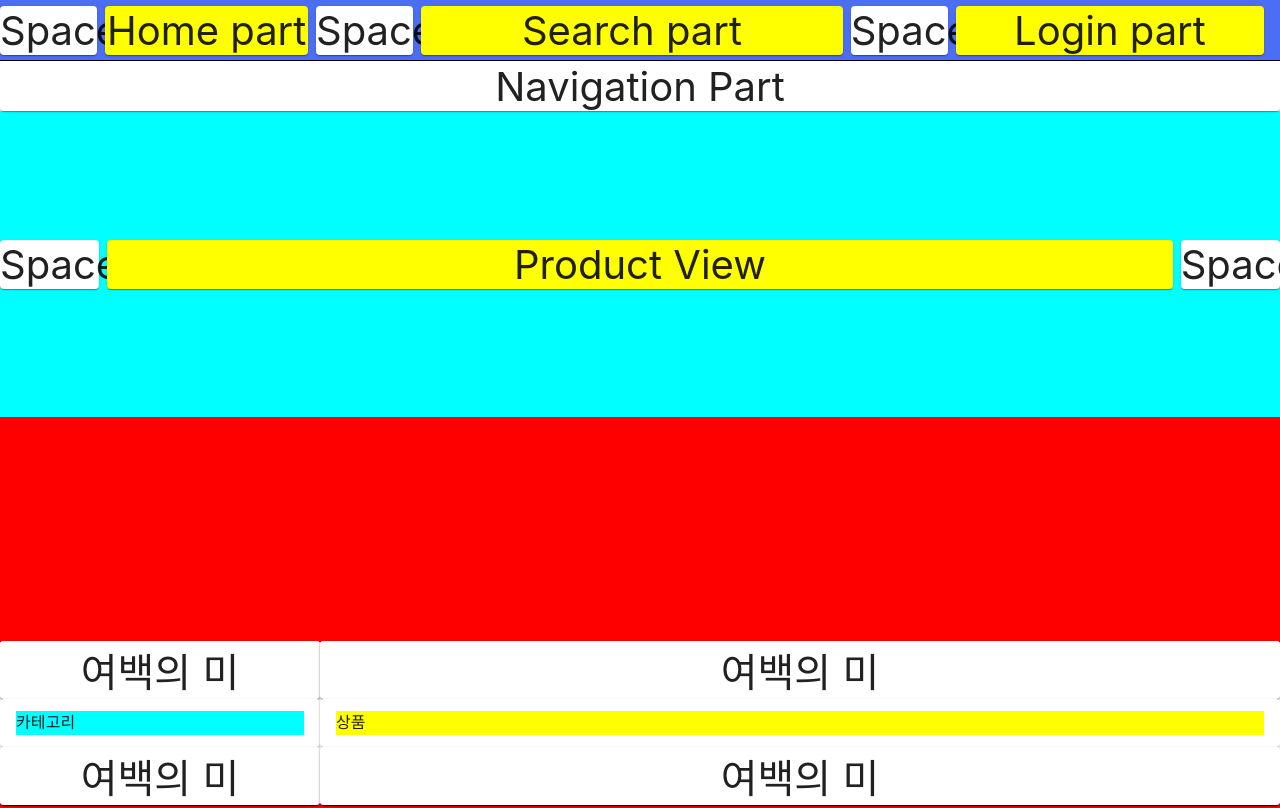
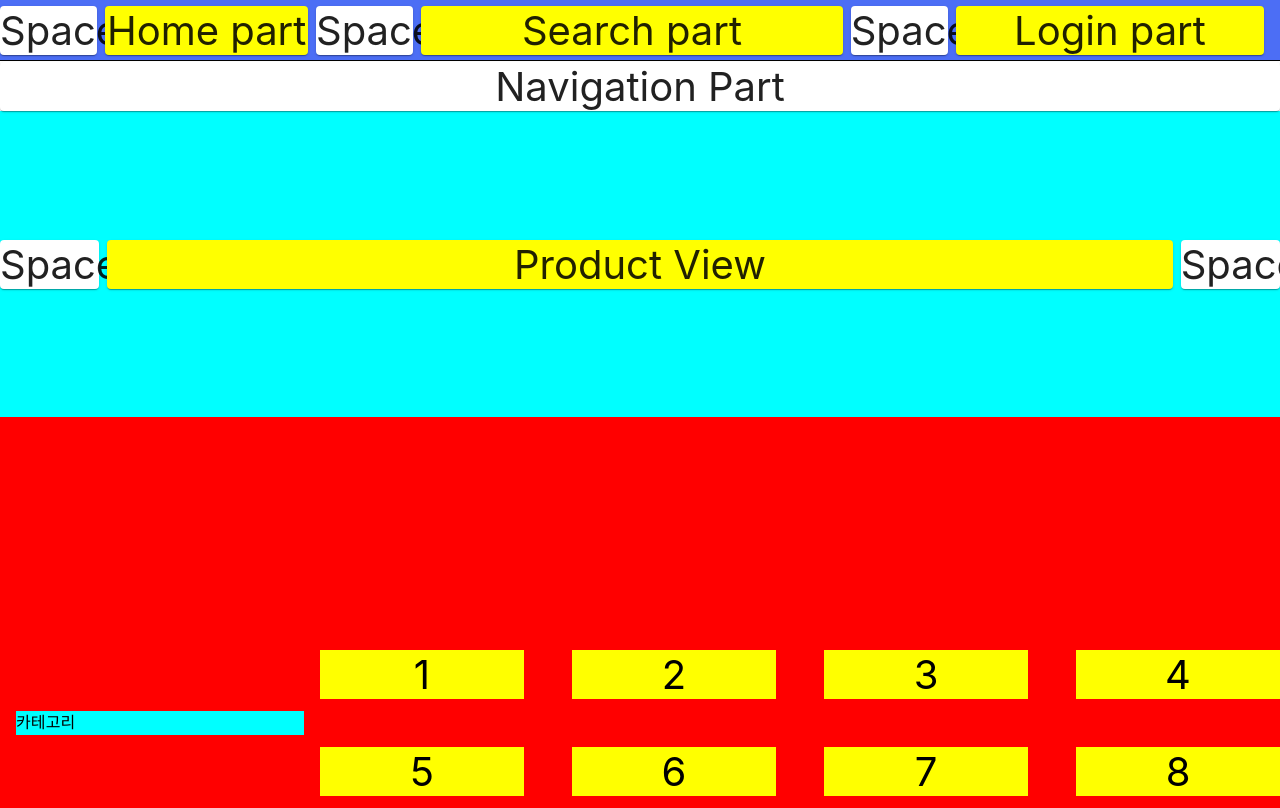
Before and after one commit to ewhdtls0/MALL-with-react-boot, a React (Create React App) app in the folder frontend/: page / in a window 1280 px wide. Shown: the top 808 px of the page. Built offline with nearby package versions, Linux system fonts and the light colour scheme.

Commit message:
Item_Box

```diff
--- a/frontend/src/layout/KategoriView.js
+++ b/frontend/src/layout/KategoriView.js
@@ -1,8 +1,7 @@
 import React from "react";
 import styled from "styled-components";
 import oc from "open-color";
-import Paper from "@material-ui/core/Paper";
-import Grid from "@material-ui/core/Paper";
+import { Paper, Grid, Box } from "@material-ui/core";
 import ListItem from "@material-ui/core/ListItem";
 import ListItemText from "@material-ui/core/ListItemText";
 
@@ -35,7 +34,7 @@ const Item_width = {
   width: "75%",
 };
 
-const Items_Sty = {
+const ItemsBox_Sty = {
   background: "yellow",
 };
 
@@ -43,31 +42,38 @@ const Body = () => (
   <Wrapper>
     <div style={Kate_width}>
       <Grid container spacing={1}>
-          <Grid item xs={1}>
-              <Paper>여백의 미</Paper>
-          </Grid>
-          <Grid item xs={10}>
+        <Grid item xs={12}>
           <ListItem>
             <ListItemText style={Kate_Sty} primary="카테고리"></ListItemText>
           </ListItem>
         </Grid>
-          <Grid item xs={1}>
-              <Paper>여백의 미</Paper>
-          </Grid>
       </Grid>
     </div>
     <div style={Item_width}>
-        <Grid container spacing={1}>
-            <Grid item xs={1}>
-              <Paper>여백의 미</Paper>
+      <Grid container spacing={6}>
+        <Grid item xs={12} sm={3}>
+          <Box style={ItemsBox_Sty}>1</Box>
         </Grid>
-            <Grid item xs={10}>
-                <ListItem>
-                    <ListItemText style={Items_Sty} primary="상품"></ListItemText>
-                </ListItem>
+        <Grid item xs={12} sm={3}>
+          <Box style={ItemsBox_Sty}>2</Box>
         </Grid>
-            <Grid item xs={1}>
-              <Paper>여백의 미</Paper>
+        <Grid item xs={12} sm={3}>
+          <Box style={ItemsBox_Sty}>3</Box>
+        </Grid>
+        <Grid item xs={12} sm={3}>
+          <Box style={ItemsBox_Sty}>4</Box>
+        </Grid>
+        <Grid item xs={12} sm={3}>
+          <Box style={ItemsBox_Sty}>5</Box>
+        </Grid>
+        <Grid item xs={12} sm={3}>
+          <Box style={ItemsBox_Sty}>6</Box>
+        </Grid>
+        <Grid item xs={12} sm={3}>
+          <Box style={ItemsBox_Sty}>7</Box>
+        </Grid>
+        <Grid item xs={12} sm={3}>
+          <Box style={ItemsBox_Sty}>8</Box>
         </Grid>
       </Grid>
     </div>
```
Also changed, not shown: 2 other files (tests, documents, lock files or other folders). Lines whose indentation alone changed are shown as unchanged.
